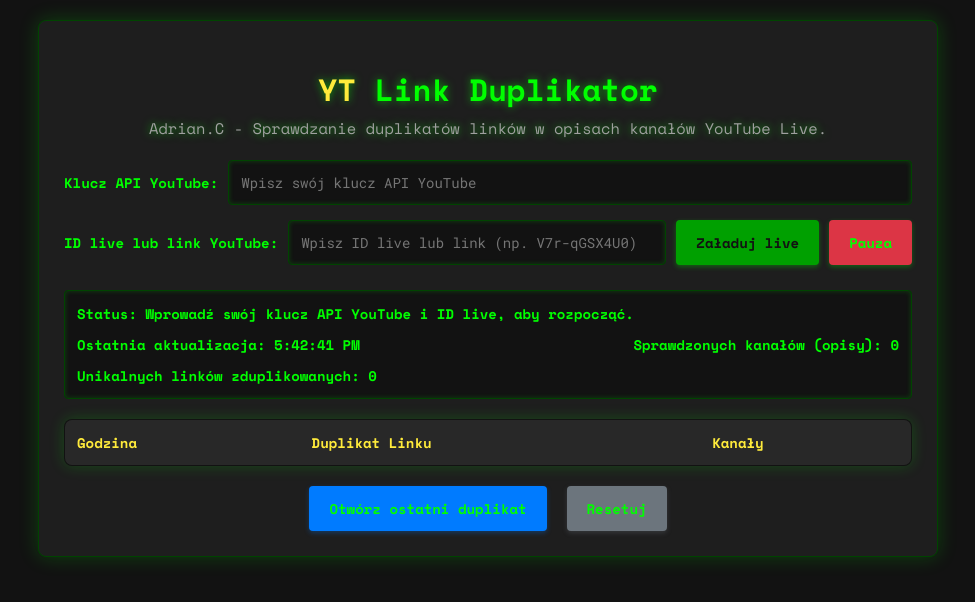
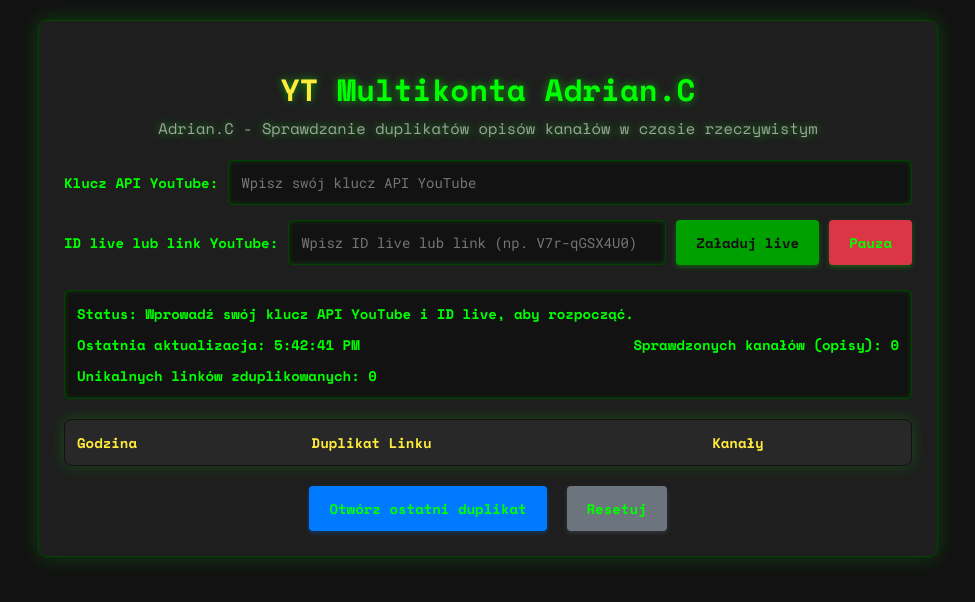
Before and after one commit to adrian9577/youtubeadrianc, a plain HTML site: page index.html in a window 1280 px wide. Shown: the whole page, without its empty margins (152-1127 px from the left). Drawn offline with nearby package versions, Linux system fonts and the light colour scheme.

Commit message:
ndex.html

```diff
--- a/index.html
+++ b/index.html
@@ -310,8 +310,8 @@
 <body>
     <div class="container">
         <h1>
-            <span class="highlight-youtube">YT</span> Link <span class="highlight-duplicate">Duplikator</span>
-            <span class="subtitle">Adrian.C - Sprawdzanie duplikatów linków w opisach kanałów YouTube Live.</span>
+            <span class="highlight-youtube">YT</span> Multikonta <span class="highlight-duplicate">Adrian.C</span>
+            <span class="subtitle">Adrian.C - Sprawdzanie duplikatów opisów kanałów w czasie rzeczywistym </span>
         </h1>
 
         <div class="control-panel">
```
